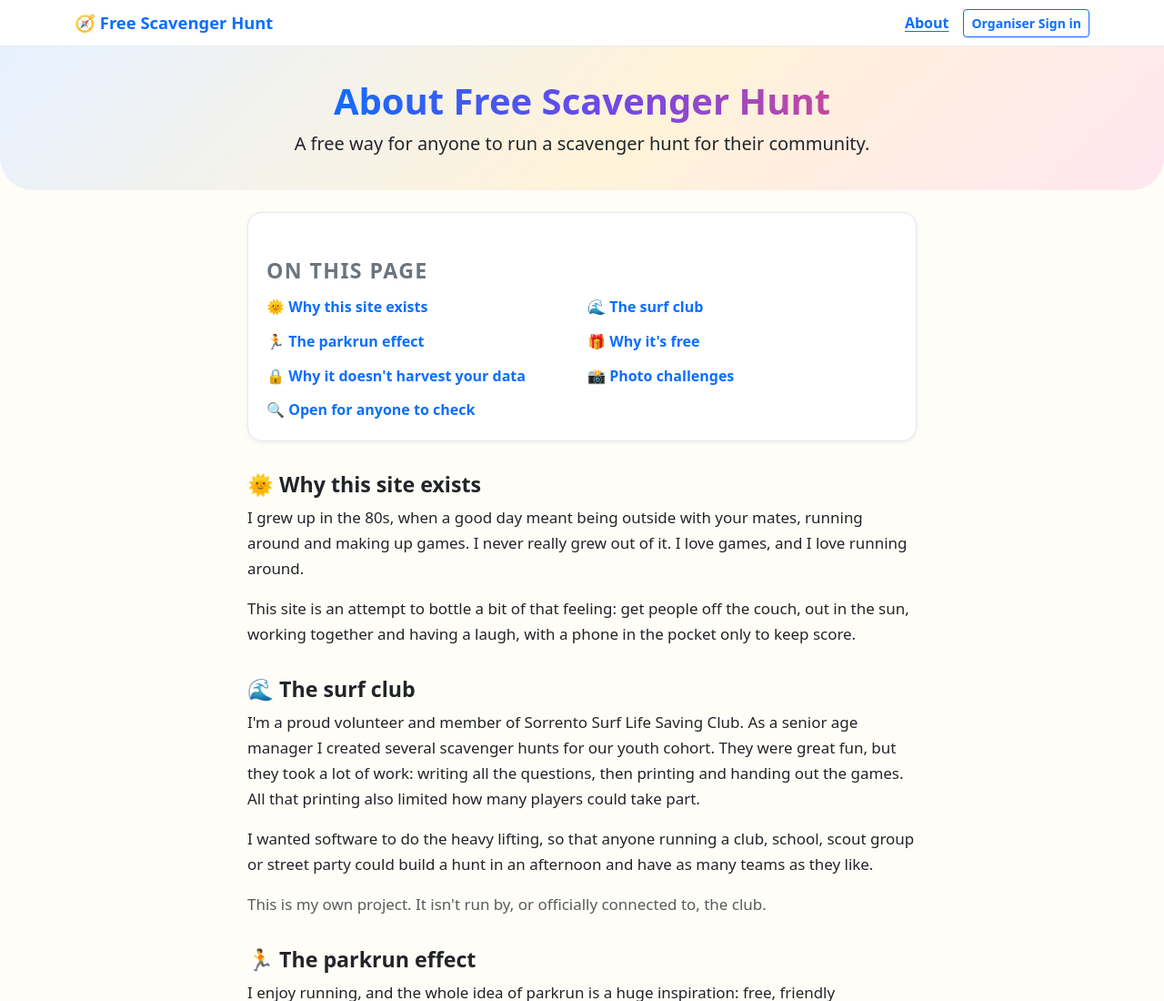
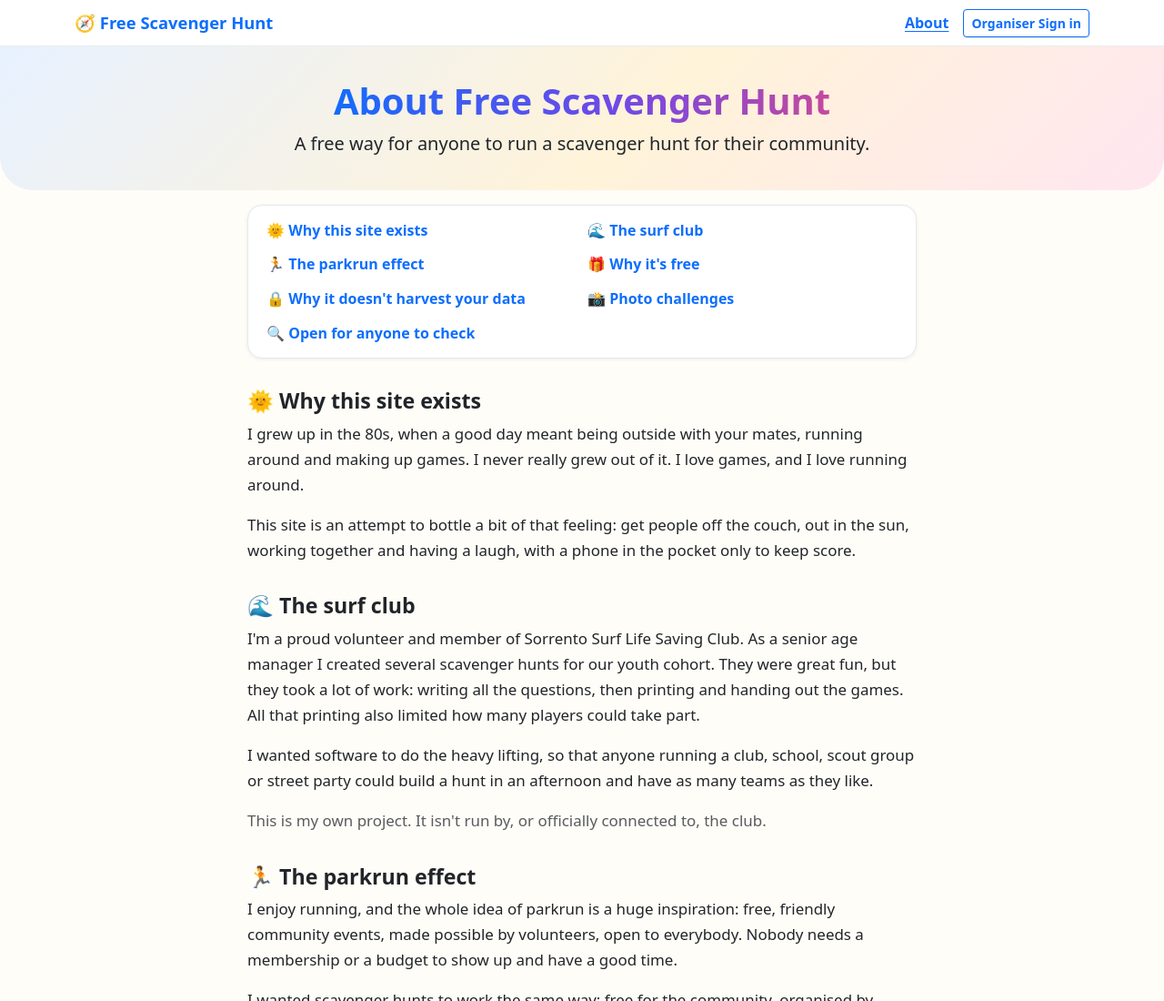
Before and after one commit to mickoscode/free-scavenger-hunt, a website: page web/about/index.html in a window 1280 px wide. Shown: the top 1100 px of the page at 91% size. Drawn offline with nearby package versions, Linux system fonts and the light colour scheme.

Commit message:
About page: no heading on the table of contents (#23)
Removes the 'On this page' heading and the space above the links; keeps
an aria-label for screen readers. Web-only.

🤖 Generated with [Claude Code](https://claude.com/claude-code)

Co-authored-by: Claude Sonnet 5.5 <noreply@anthropic.com>

```diff
--- a/web/about/index.html
+++ b/web/about/index.html
@@ -33,8 +33,7 @@
 
   <article class="container page-narrow prose">
 
-    <nav class="toc" aria-labelledby="toc-title" data-testid="toc">
-      <h2 id="toc-title" class="h6 toc-title">On this page</h2>
+    <nav class="toc" aria-label="On this page" data-testid="toc">
       <ul>
         <li><a href="#why"><span aria-hidden="true">🌞</span> Why this site exists</a></li>
         <li><a href="#surf-club"><span aria-hidden="true">🌊</span> The surf club</a></li>
--- a/web/css/site.css
+++ b/web/css/site.css
@@ -169,8 +169,7 @@ body.home { background: #fffdf8; }
 html.smooth-scroll { scroll-behavior: smooth; } /* only the About page has in-page links */
 @media (prefers-reduced-motion: reduce) { html.smooth-scroll { scroll-behavior: auto; } }
 .prose section[id] { scroll-margin-top: 1rem; }
-.toc { background: #fff; border: 1px solid #e3e8ef; border-radius: 1rem; padding: 1rem 1.25rem; margin: 1.5rem 0 .5rem; box-shadow: 0 1px 4px rgba(0, 0, 0, .07); }
-.toc-title { text-transform: uppercase; letter-spacing: .06em; color: #6c757d; margin: 0 0 .5rem; font-size: .8rem; font-weight: 700; }
+.toc { background: #fff; border: 1px solid #e3e8ef; border-radius: 1rem; padding: .55rem 1.25rem; margin: .5rem 0 .5rem; box-shadow: 0 1px 4px rgba(0, 0, 0, .07); }
 .toc ul { list-style: none; margin: 0; padding: 0; display: grid; gap: .1rem .75rem; }
 .toc li { font-size: 1rem; }
 .toc a { display: block; padding: .3rem 0; text-decoration: none; font-weight: 600; }
```
Also changed, not shown: tests/browser/site-pages.test.js (+2 -0 lines).
